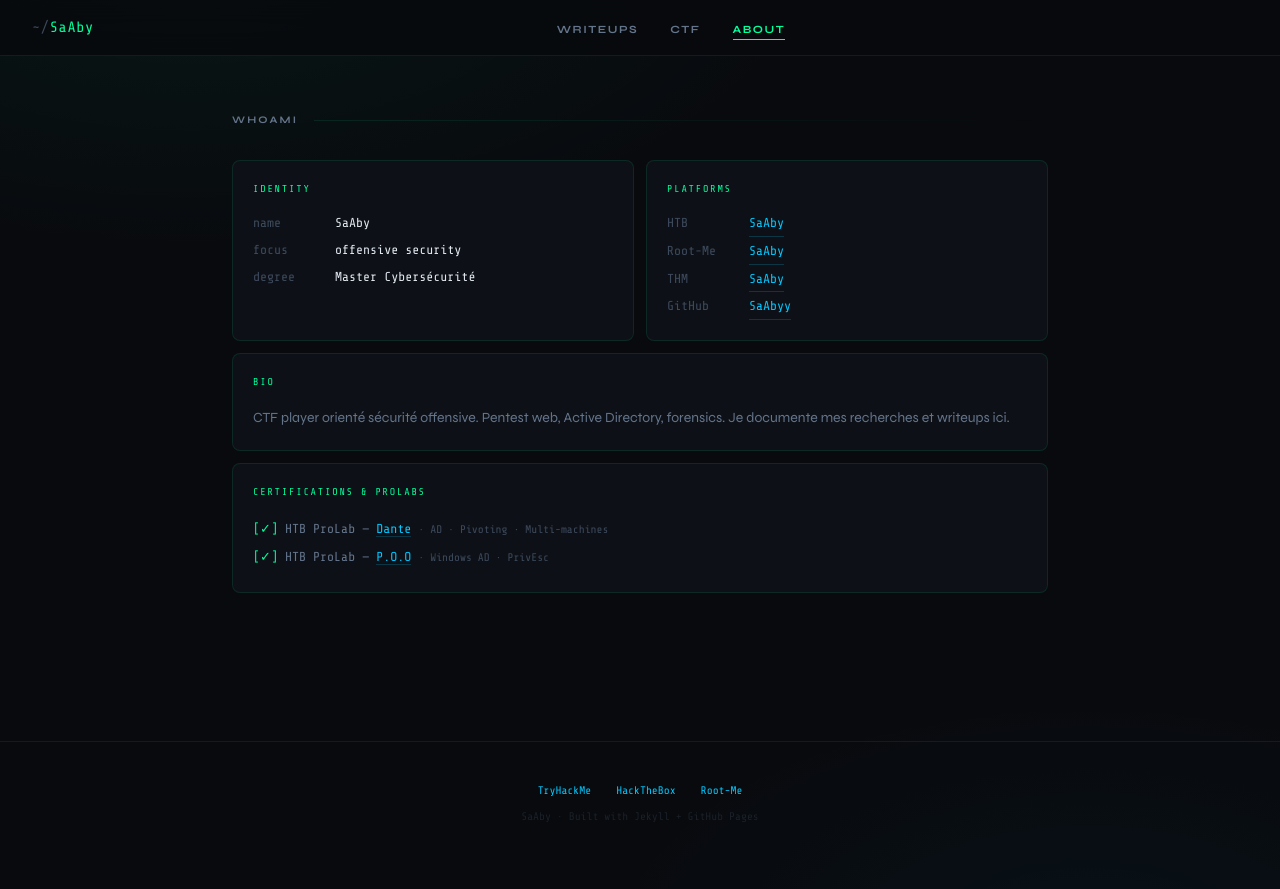
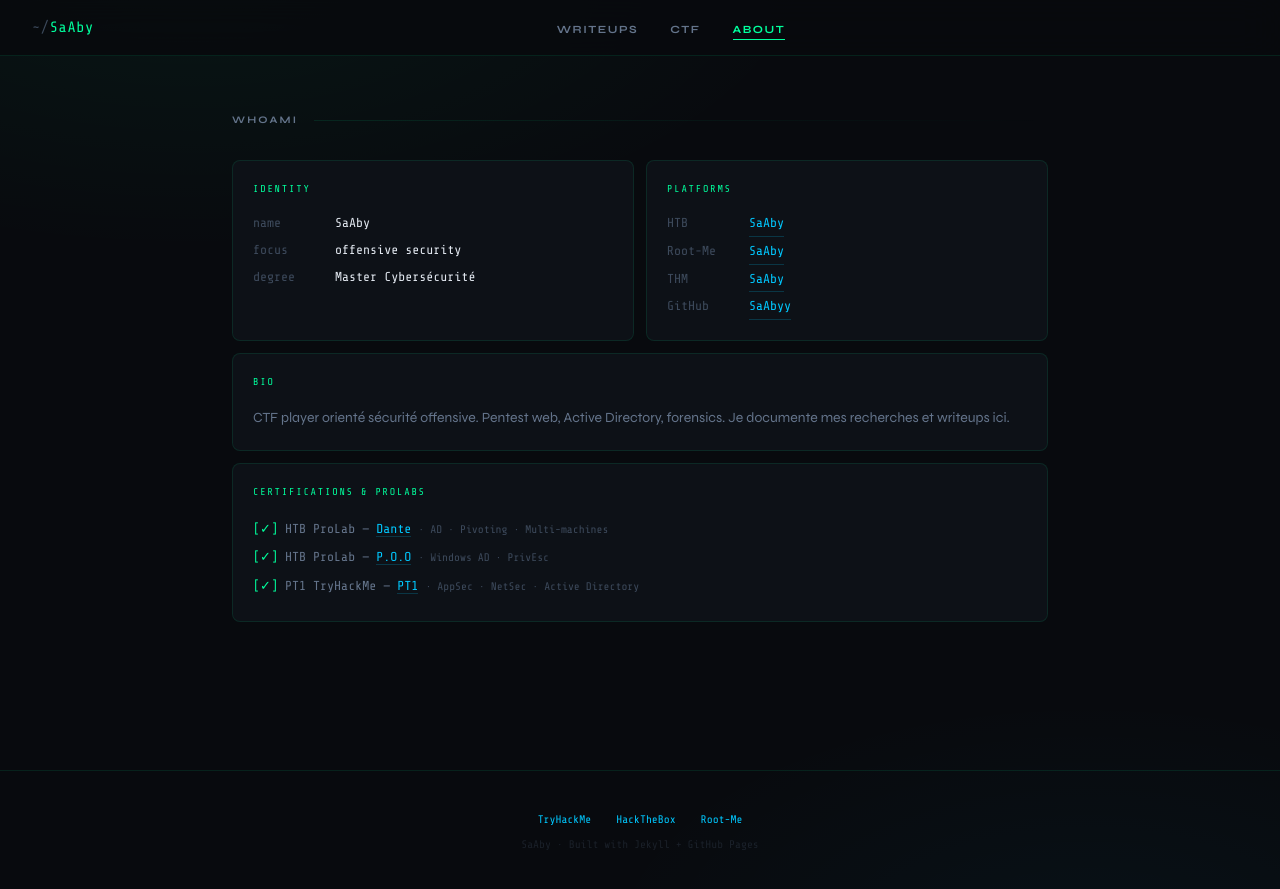
Before and after one commit to SaAbyy/SaAbyy.github.io, a Jekyll site: the page built from about.md, in a window 1280 px wide. Shown: the top 889 px of the page. Built offline with Jekyll 4.4.1, drawn with Linux system fonts in a browser that asks for light colours.

Commit message:
Add certification for PT1 TryHackMe

```diff
--- a/about.md
+++ b/about.md
@@ -40,6 +40,7 @@
       <div style="font-family:'Share Tech Mono',monospace;font-size:13px;color:var(--text-muted);line-height:2.2;">
         <div><span style="color:var(--accent);">[✓]</span> HTB ProLab — <a href="https://app.hackthebox.com/prolabs/4" class="info-link">Dante</a> <span style="color:var(--dim);font-size:11px;">· AD · Pivoting · Multi-machines</span></div>
         <div><span style="color:var(--accent);">[✓]</span> HTB ProLab — <a href="https://app.hackthebox.com/prolabs/11" class="info-link">P.O.O</a> <span style="color:var(--dim);font-size:11px;">· Windows AD · PrivEsc</span></div>
+        <div><span style="color:var(--accent);">[✓]</span> PT1 TryHackMe — <a href="https://tryhackme.com/certification/junior-penetration-tester" class="info-link">PT1</a> <span style="color:var(--dim);font-size:11px;">· AppSec · NetSec · Active Directory</span></div>
       </div>
     </div>
 
```
